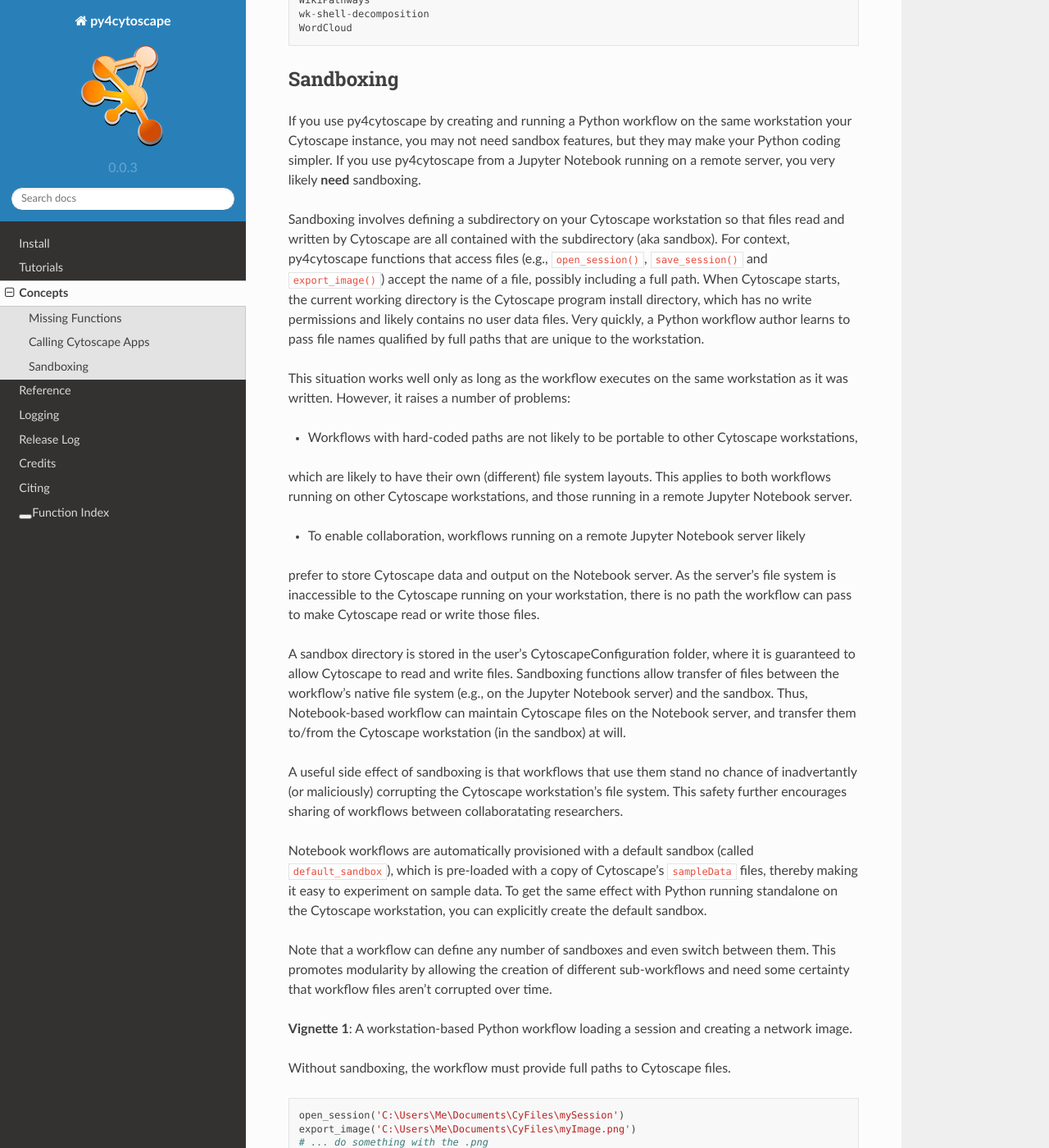
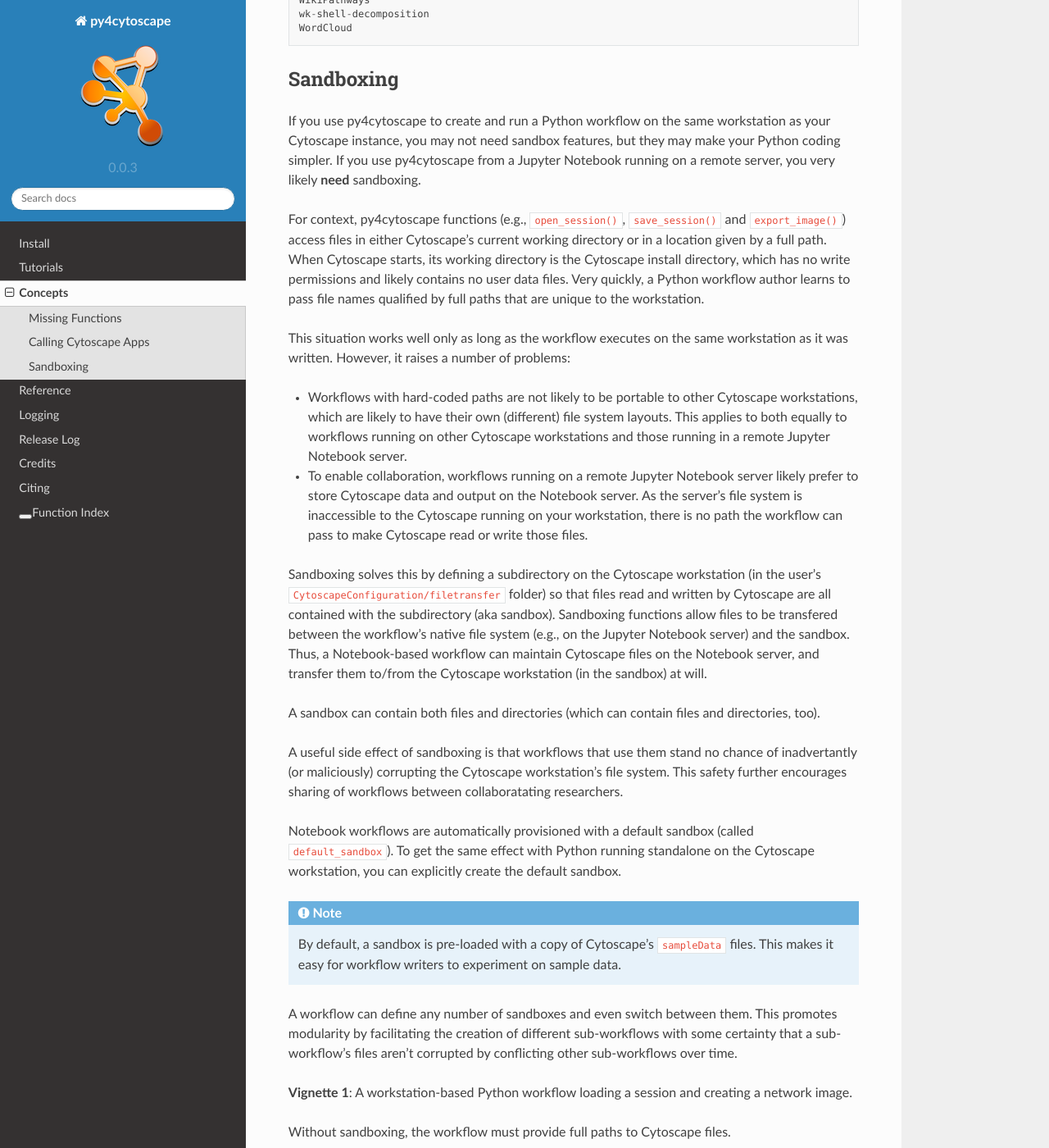
Before and after one commit to cytoscape/py4cytoscape, a Sphinx documentation site: the page built from doc/concepts.rst, in a window 1280 px wide and 1400 px high, scrolled down 3818 px. Shown: the whole window at 82% size. Built offline with Sphinx 7.4.7 and the Read the Docs theme 2.0.0, drawn with Linux system fonts in a browser that asks for light colours; pages that are not in the unit, such as notebooks, are missing from menus; some of the changed text lies outside the part shown.

Commit message:
Working on sandbox documentation

```diff
--- a/doc/concepts.rst
+++ b/doc/concepts.rst
@@ -187,53 +187,58 @@
 Sandboxing
 ----------
 
-If you use py4cytoscape by creating and running a Python workflow on the same workstation
+If you use py4cytoscape to create and run a Python workflow on the same workstation as
 your Cytoscape instance, you may not need sandbox features, but they may make your Python
 coding simpler. If you use py4cytoscape from a Jupyter Notebook running on a remote server,
 you very likely **need** sandboxing.
 
-Sandboxing involves defining a subdirectory on your Cytoscape workstation so that files
-read and written by Cytoscape are all contained with the subdirectory (aka sandbox). For
-context, py4cytoscape functions that access files (e.g., ``open_session()``, ``save_session()``
-and ``export_image()``) accept the name of a file, possibly including a full path. When
-Cytoscape starts, the current working directory is the Cytoscape program install directory,
-which has no write permissions and likely contains no user data files. Very quickly, a
-Python workflow author learns to pass file names qualified by full paths that are unique
-to the workstation.
+For context, py4cytoscape functions (e.g., ``open_session()``, ``save_session()``
+and ``export_image()``) access files in either Cytoscape's current working directory or
+in a location given by a full path. When Cytoscape starts, its working directory is the
+Cytoscape install directory, which has no write permissions and likely contains no user
+data files. Very quickly, a Python workflow author learns to pass file names
+qualified by full paths that are unique to the workstation.
 
 This situation works well only as long as the workflow executes on the same workstation as
 it was written. However, it raises a number of problems:
 
 * Workflows with hard-coded paths are not likely to be portable to other Cytoscape workstations,
-which are likely to have their own (different) file system layouts. This applies to both
-workflows running on other Cytoscape workstations, and those running in a remote Jupyter
-Notebook server.
+  which are likely to have their own (different) file system layouts. This applies to both
+  equally to workflows running on other Cytoscape workstations and those running in a remote Jupyter
+  Notebook server.
 
 * To enable collaboration, workflows running on a remote Jupyter Notebook server likely
-prefer to store Cytoscape data and output on the Notebook server. As the server's file
-system is inaccessible to the Cytoscape running on your workstation, there is no path the
-workflow can pass to make Cytoscape read or write those files.
+  prefer to store Cytoscape data and output on the Notebook server. As the server's file
+  system is inaccessible to the Cytoscape running on your workstation, there is no path the
+  workflow can pass to make Cytoscape read or write those files.
 
-A sandbox directory is stored in the user's CytoscapeConfiguration folder, where it is
-guaranteed to allow Cytoscape to read and write files. Sandboxing functions allow transfer
-of files between the workflow's native file system (e.g., on the Jupyter Notebook server)
-and the sandbox. Thus, Notebook-based workflow can maintain Cytoscape files on the
+Sandboxing solves this by defining a subdirectory on the Cytoscape workstation (in the
+user's ``CytoscapeConfiguration/filetransfer`` folder) so that files
+read and written by Cytoscape are all contained with the subdirectory (aka sandbox).
+Sandboxing functions allow files to be transfered
+between the workflow's native file system (e.g., on the Jupyter Notebook server)
+and the sandbox. Thus, a Notebook-based workflow can maintain Cytoscape files on the
 Notebook server, and transfer them to/from the Cytoscape workstation (in the sandbox) at
 will.
+
+A sandbox can contain both files and directories (which can contain files and directories, too).
 
 A useful side effect of sandboxing is that workflows that use them stand no chance of
 inadvertantly (or maliciously) corrupting the Cytoscape workstation's file system. This
 safety further encourages sharing of workflows between collaboratating researchers.
 
 Notebook workflows are automatically provisioned with a default sandbox (called
-``default_sandbox``), which is pre-loaded with a copy of Cytoscape's ``sampleData``
-files, thereby making it easy to experiment on sample data. To get the same effect with
-Python running standalone on the Cytoscape workstation, you can explicitly create the
-default sandbox.
+``default_sandbox``). To get the same effect with Python running standalone on the
+Cytoscape workstation, you can explicitly create the default sandbox.
 
-Note that a workflow can define any number of sandboxes and even switch between them.
-This promotes modularity by allowing the creation of different sub-workflows and need
-some certainty that workflow files aren't corrupted over time.
+.. note::
+    By default, a sandbox is pre-loaded with a copy of Cytoscape's ``sampleData``
+    files. This makes it easy for workflow writers to experiment on sample data.
+
+A workflow can define any number of sandboxes and even switch between them.
+This promotes modularity by facilitating the creation of different sub-workflows with
+some certainty that a sub-workflow's files aren't corrupted by conflicting other
+sub-workflows over time.
 
 **Vignette 1**: A workstation-based Python workflow loading a session and creating a network image.
 
@@ -250,9 +255,10 @@
 
 **Vignette 2**: A Notebook-based Python workflow loading a session and creating a network image.
 
-With sandboxing, the workflow must transfer a session file from the Notebook's file system
+A sandbox is automatically created for Notebook-bsed workflows. The workflow must transfer
+a session file from the Notebook's file system
 to the sandbox, call Cytoscape, and then transfer the result back to the Notebook's file
-system.
+system for further processing.
 
 .. code:: python
 
@@ -267,13 +273,12 @@
 .png once it is copied to the Notebook's file system.
 
 When calling sandbox functions, if you don't specify the name of a sandbox, the operation
-is performed on the "current sandbox", which is automatically set up for Notebook-based
-workflows.
+is performed on the "current sandbox".
 
 **Vignette 3**: A workstation-based Python workflow accesses sandbox-based files
 
 Sandboxes are stored as directories under the user's CytoscapeConfiguration/filetransfer folder.
-By maintaining your Cytoscape files in a sandbox folder (instead of elsewhere in the file
+By always maintaining your Cytoscape files in a sandbox folder (instead of elsewhere in the file
 system), you get all of the benefits of sandboxing without having to specify non-portable
 file paths.
 
@@ -284,8 +289,9 @@
     export_image('myImage.png')
     # ... do something with the .png
 
-Because Cytoscape files reside in the sandbox *apriori*, no sandbox_send_to() or
-sandbox_get_from() calls are needed.
+Because Cytoscape files reside in the sandbox *apriori*, no ``sandbox_send_to()`` or
+``sandbox_get_from()`` calls are needed. Note that to make this workflow run in a remote
+notebook, you'll still have to add these calls (as in Vignette 2).
 
 The ``reinitialize`` parameter is needed to prevent the ``sandbox_set()`` call from
 erasing the sandbox folder's contents, which is its default behavior.
```
Also changed, not shown: other parts of doc/concepts.rst (+0 -3 lines).
